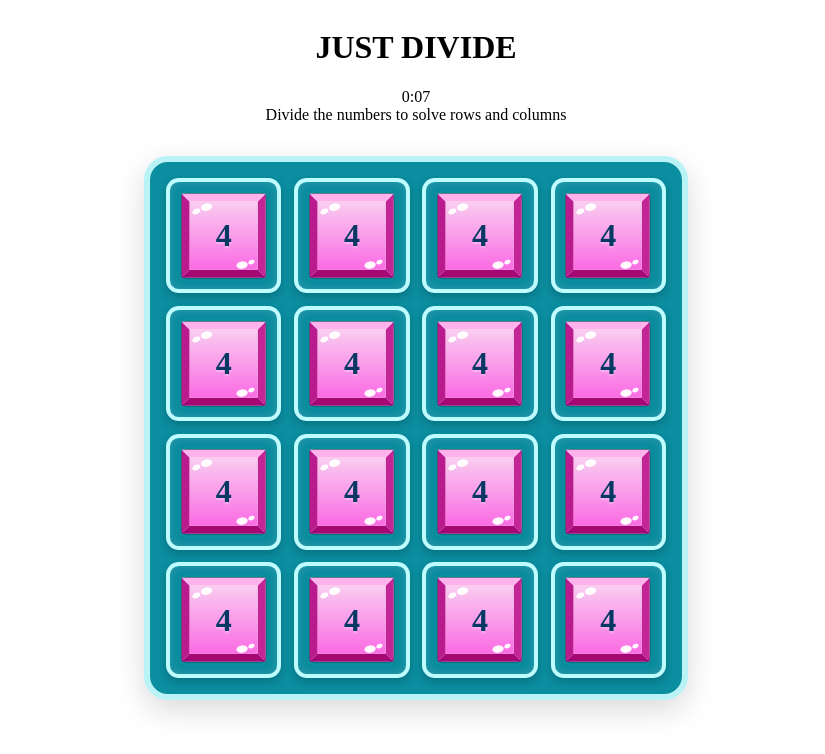
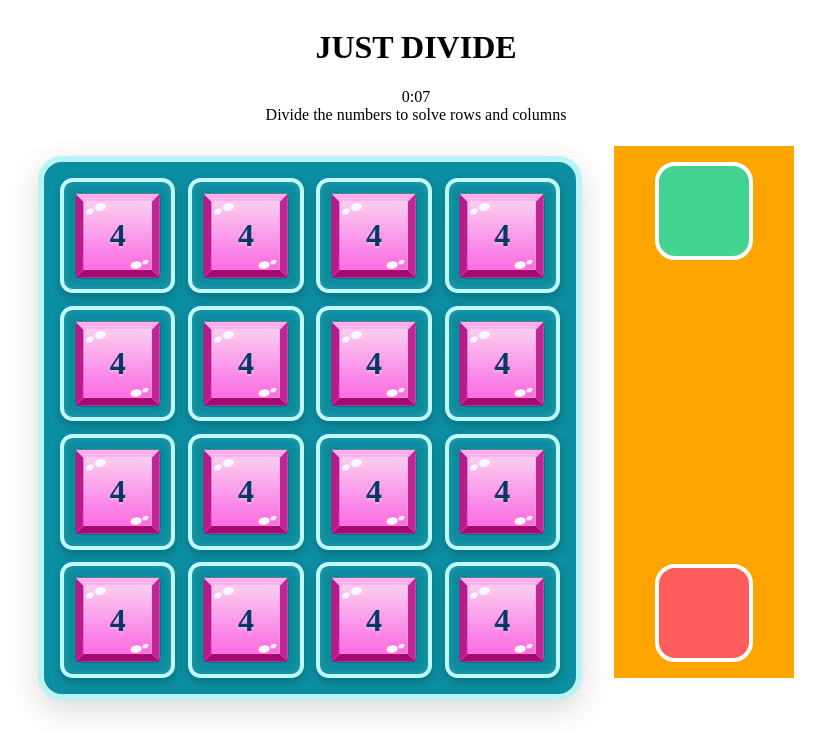
Before and after one commit to Stormn13/just_divide, a React (Vite) app: page / in a window 1280 px wide. Shown: the top 754 px of the page, without its empty margins (224-1049 px from the left). Built offline with nearby package versions, Linux system fonts and the light colour scheme; the HTML template or start-up script is replaced by a standard one.

Commit message:
trash slot and keep slot styles added

```diff
--- a/src/App.tsx
+++ b/src/App.tsx
@@ -1,4 +1,5 @@
 import Grid from "./components/Grid"
+import RightSlot from "./components/RightSlot"
 import "./styles/global.css"
 export default function App() {
 	return (
@@ -7,7 +8,8 @@ export default function App() {
         <span className="timer">0:07</span>
         <span className="heading"> Divide the numbers to solve rows and columns</span>
         <div className = "game_area">
-           <Grid />
+          <Grid />
+          <RightSlot />
         </div>
 		</div>
 	)
--- a/src/components/KeepSlot.tsx
+++ b/src/components/KeepSlot.tsx
@@ -1,5 +1,7 @@
+
+
 export default function KeepSlot(){
     return(
-        <div ></div>
+        <div className="keep-slot"></div>
     )
 }
--- a/src/components/Queue.tsx
+++ b/src/components/Queue.tsx
@@ -1,3 +1,5 @@
+
+
 export default function Queue(){
     return(
         <div ></div>
--- a/src/components/right_slot.tsx
+++ b/src/components/RightSlot.tsx
@@ -3,9 +3,9 @@ import TrashSlot from "./TrashSlot"
 import KeepSlot from "./KeepSlot"
 
 
-export default function right_slot(){
+export default function RightSlot(){
     return(
-        <div className="right_slot" >
+        <div className="right-slot">
             <KeepSlot />
             <Queue />
             <TrashSlot />
--- a/src/components/TrashSlot.tsx
+++ b/src/components/TrashSlot.tsx
@@ -1,5 +1,5 @@
 export default function TrashSlot(){
     return(
-        <div ></div>
+        <div className="trash-slot"></div>
     )
 }
--- a/src/styles/global.css
+++ b/src/styles/global.css
@@ -13,9 +13,11 @@
   text-align: center;
 }
 
-.game_area{
-  display: flex;
-  justify-content: center;
+.game_area {
+	display: flex;
+	justify-content: center;
+	align-items: center;
+	gap: 2rem;
 }
 /* all that goes in a grid*/
 .grid{
@@ -35,8 +37,7 @@
 
 	border: 6px solid #b9f3f6;
 
-	margin: auto;
-	margin-top: 2rem;
+  margin-top: 2rem;
   box-shadow:
 	0 10px 30px rgba(0,0,0,0.15);
 }
@@ -74,7 +75,49 @@
 
 /* right side elements */
 
-.right_slot{
-  display: flex;
-  flex-direction: column;
+.right-slot {
+	width: 180px;
+	height: 500px;
+
+	display: flex;
+	flex-direction: column;
+
+	align-items: center;
+	justify-content: space-between;
+
+	padding: 16px 0;
+
+	background: orange;
 }
+
+.keep-slot,
+.trash-slot {
+	width: 90px;
+	height: 90px;
+
+	border-radius: 20px;
+
+	border: 4px solid white;
+}
+
+.keep-slot {
+	background: #42d392;
+}
+
+.trash-slot {
+	background: #ff5c5c;
+}
+
+.queue {
+	display: flex;
+	gap: 12px;
+}
+
+.queue-slot {
+	width: 70px;
+	height: 70px;
+
+	background: white;
+
+	border-radius: 16px;
+}
```
